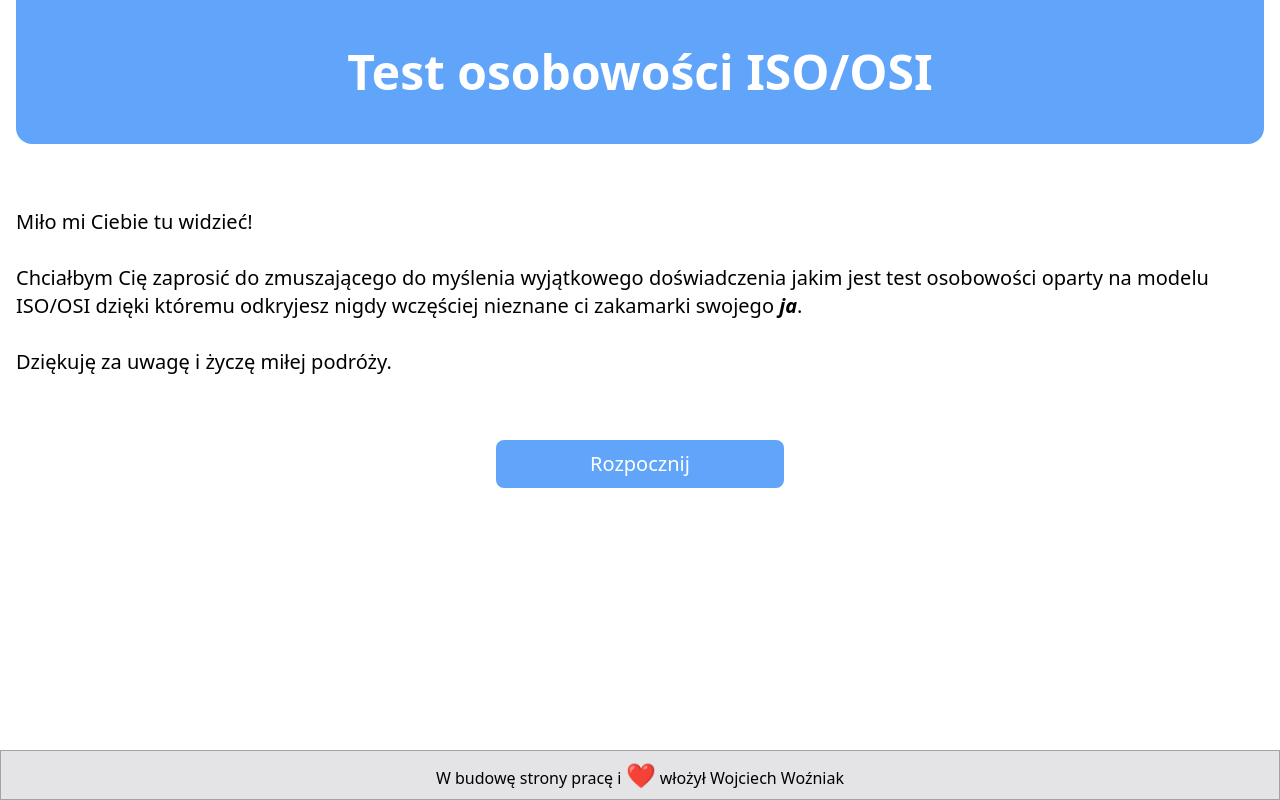
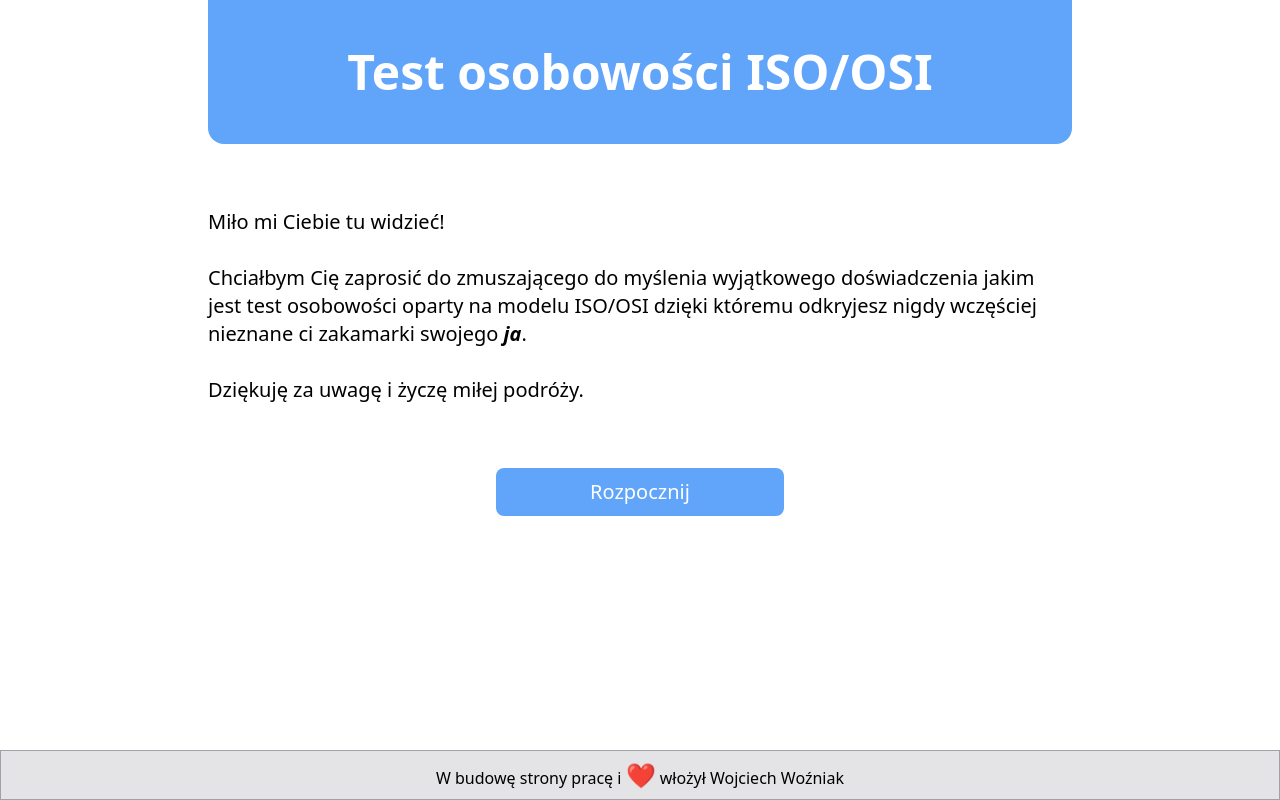
Before and after one commit to zespere/isoperson, a SvelteKit app: page / in a window 1280 px wide. Built offline with nearby package versions, Linux system fonts and the light colour scheme.

Commit message:
fixed responsiveness on wide screens

```diff
--- a/src/routes/+layout.svelte
+++ b/src/routes/+layout.svelte
@@ -7,7 +7,7 @@
 </script>
 
 <div class="flex flex-col min-h-screen">
-	<main class="px-4 mx-auto flex-grow max-w-[100%]">
+	<main class="px-4 mx-auto flex-grow max-w-[100%] md:max-w-4xl">
 		<slot />
 	</main>
 
```
